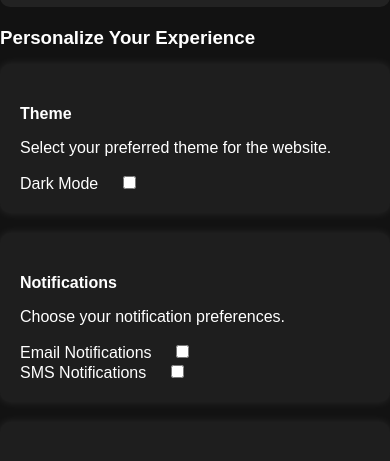
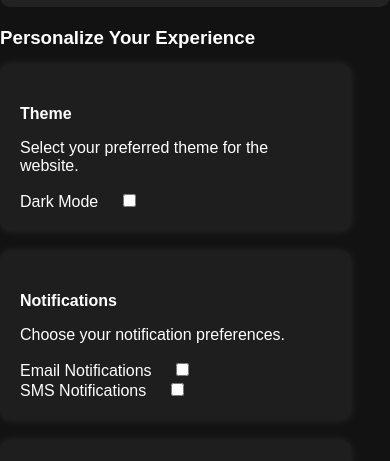
Before and after one commit to omwata/school-mis, a plain HTML site: page frontend/settings.html in a window 390 px wide. Shown: the part 316-777 px from the top of the page. Drawn offline with Linux system fonts and the light colour scheme.

Commit message:
Update styles.css

```diff
--- a/frontend/styles.css
+++ b/frontend/styles.css
@@ -346,4 +346,7 @@ button#logout-btn:hover {
         font-size: 18px;
     }
 
-    .student-list, .teacher-management, .class-management, .timetable-mana
+       .student-list, .teacher-management, .class-management, .timetable-mana
+    gement, .fee-management, .settings-container, .logout-section {
+        width: 90%;} /* Adjust width to fit smaller screens */
+    }
```
